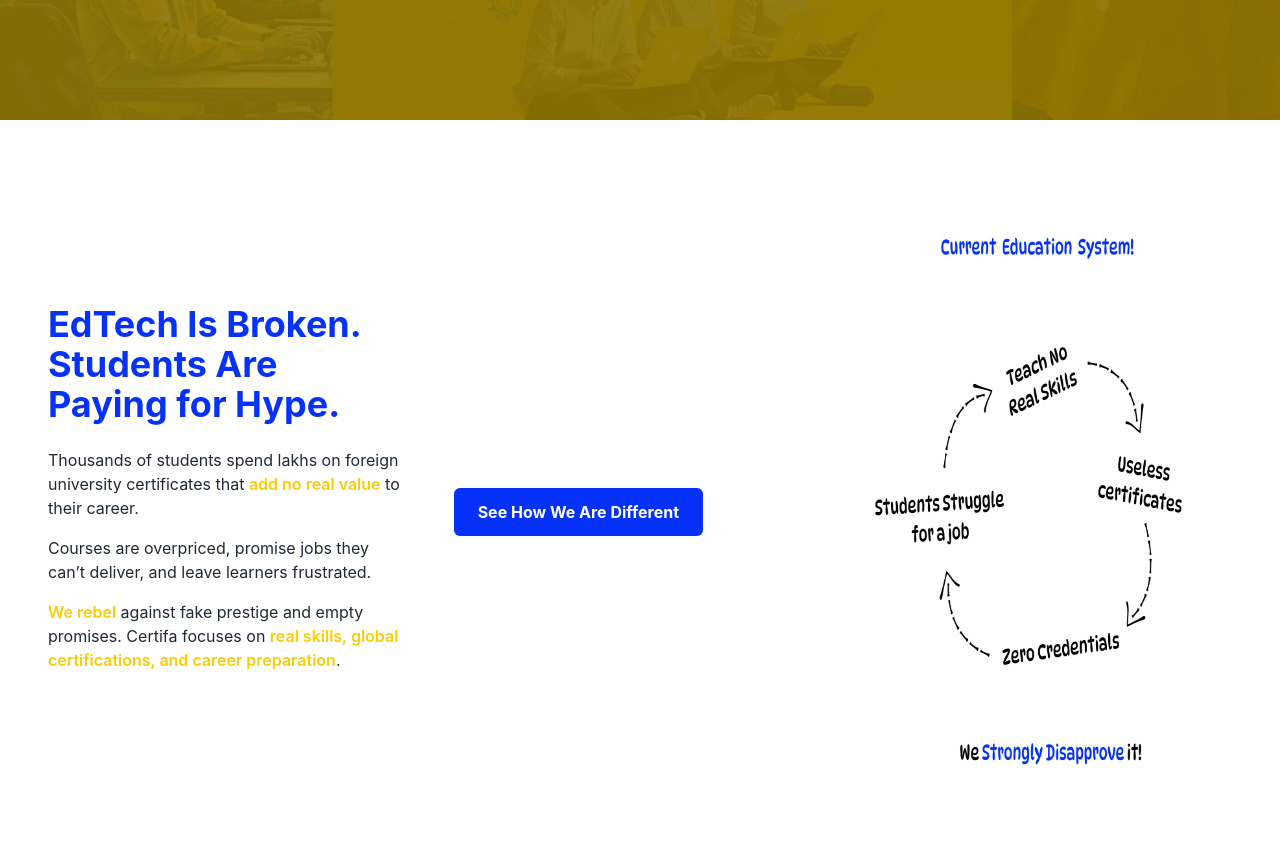
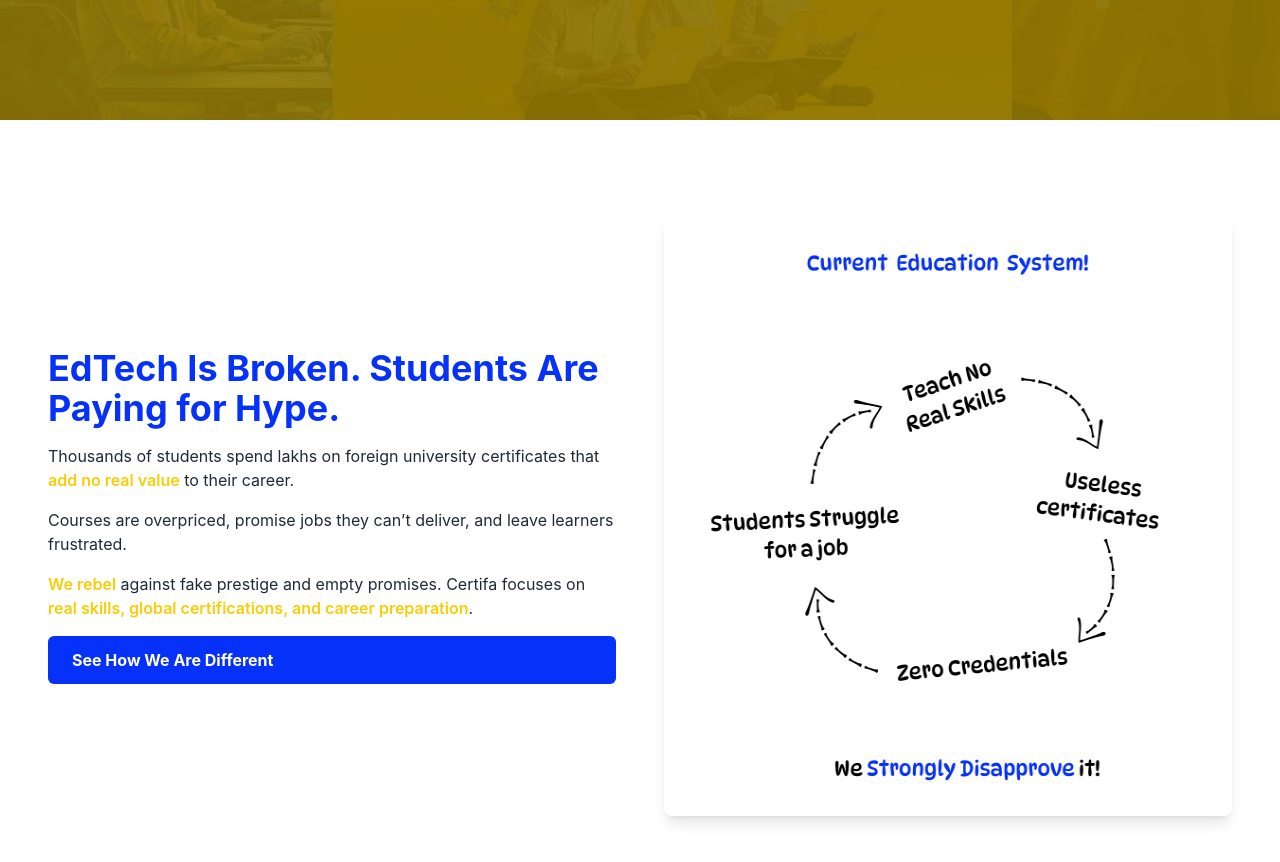
Before and after one commit to sanjeev699/certifa_rebel, a React (Create React App) app: page / in a window 1280 px wide. Shown: the part 680-1542 px from the top of the page. Built offline with nearby package versions, Linux system fonts and the light colour scheme.

Commit message:
Update ProblemSection.jsx

```diff
--- a/src/components/ProblemSection.jsx
+++ b/src/components/ProblemSection.jsx
@@ -3,45 +3,46 @@ import brokenEducationImg from "../Assets/broken-education-icon.jpg";
 
 const ProblemSection = () => {
   return (
-    <section id="problem" className="py-20 bg-[#ffffff]">
-      <div className="container mx-auto px-6 md:px-12 flex flex-col md:flex-row items-center">
+    <section id="problem" className="py-24 bg-[#ffffff]">
+      <div className="container mx-auto px-6 md:px-12 flex flex-col md:flex-row items-start md:items-center gap-8 md:gap-12">
 
         {/* Text Content */}
-        <div className="md:w-1/2 md:pr-12 order-1">
-          <h2 className="text-3xl md:text-4xl font-bold mb-6 text-brandBlue">
+        <div className="md:w-1/2 flex flex-col order-1 space-y-4">
+          <h2 className="text-3xl md:text-4xl font-bold text-brandBlue leading-snug">
             EdTech Is Broken. Students Are Paying for Hype.
           </h2>
-          <p className="text-gray-800 mb-4">
+          <p className="text-gray-800">
             Thousands of students spend lakhs on foreign university certificates that{" "}
             <span className="font-semibold text-brandYellow">add no real value</span> to their career.
           </p>
-          <p className="text-gray-800 mb-4">
+          <p className="text-gray-800">
             Courses are overpriced, promise jobs they can’t deliver, and leave learners frustrated.
           </p>
-          <p className="text-gray-800 mb-6">
+          <p className="text-gray-800">
             <span className="font-semibold text-brandYellow">We rebel</span> against fake prestige and empty promises. Certifa focuses on{" "}
             <span className="font-semibold text-brandYellow">real skills, global certifications, and career preparation</span>.
           </p>
-        </div>
 
-        {/* Illustration / Image */}
-        <div className="md:w-1/2 mb-6 md:mb-0 flex flex-col items-center order-2">
-          <img
-            src={brokenEducationImg}
-            alt="Problem Illustration"
-            className="w-96 md:w-[600px] h-96 md:h-[600px] transform transition-transform duration-500 hover:scale-105"
-          />
-          {/* Button below image on mobile */}
+          {/* Desktop Button */}
           <a
             href="#comparison"
-            className="mt-6 inline-block bg-brandBlue hover:bg-blue-700 text-white font-bold py-3 px-6 rounded-md transition duration-300 md:hidden"
+            className="mt-6 md:mt-8 inline-block bg-brandBlue hover:bg-blue-700 text-white font-bold py-3 px-6 rounded-md transition duration-300 order-2 md:order-3"
           >
             See How We Are Different
           </a>
         </div>
 
-        {/* Button for desktop (beside text) */}
-        <div className="hidden md:flex md:w-1/2 md:justify-start md:mt-6 order-1">
+        {/* Illustration / Image */}
+        <div className="md:w-1/2 flex justify-center order-2 md:order-1">
+          <img
+            src={brokenEducationImg}
+            alt="Problem Illustration"
+            className="w-80 md:w-[600px] h-80 md:h-[600px] transform transition-transform duration-500 hover:scale-105 rounded-lg shadow-lg"
+          />
+        </div>
+
+        {/* Mobile-only button below image */}
+        <div className="md:hidden flex justify-center mt-6 order-3">
           <a
             href="#comparison"
             className="inline-block bg-brandBlue hover:bg-blue-700 text-white font-bold py-3 px-6 rounded-md transition duration-300"
```
